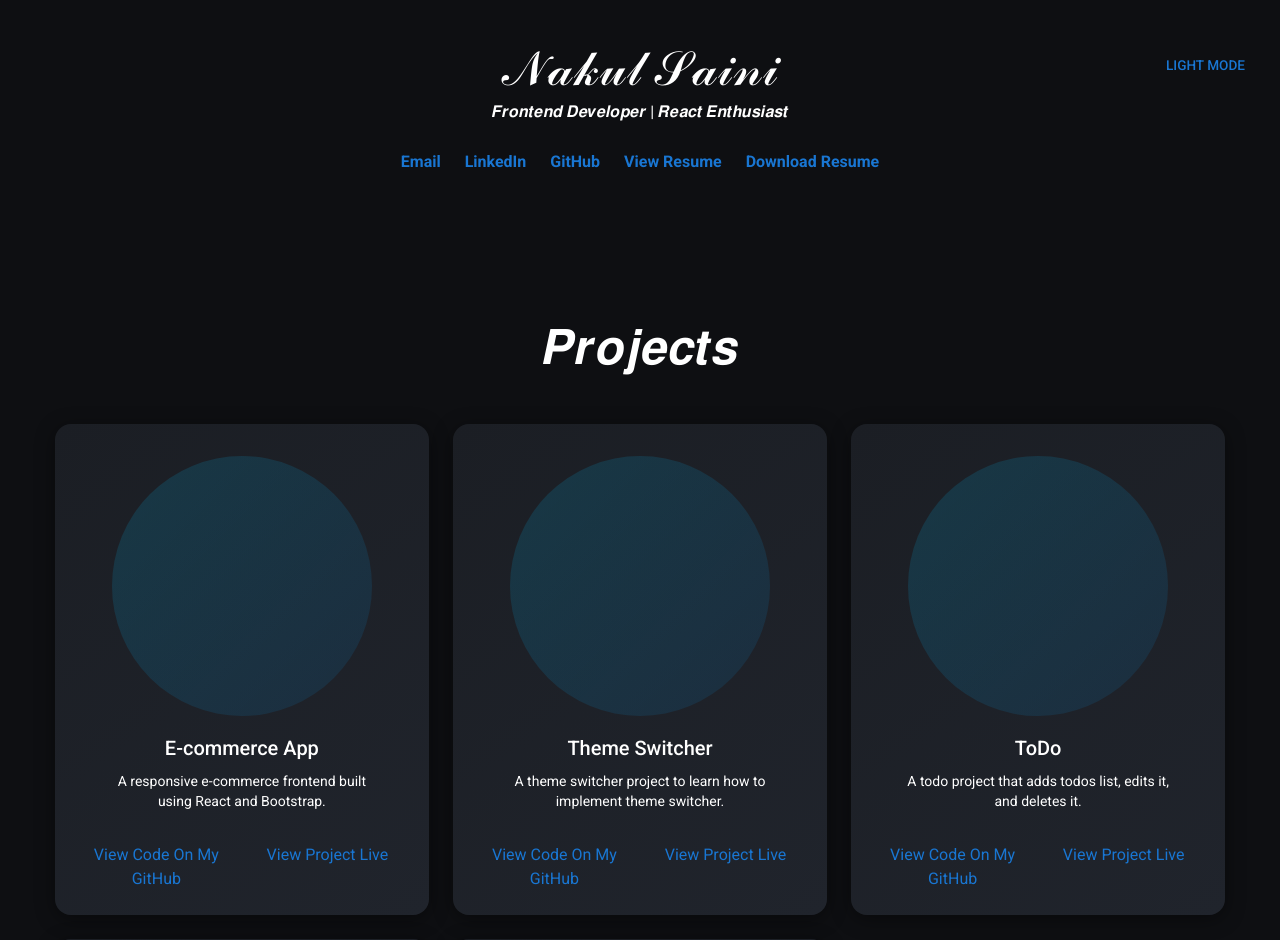
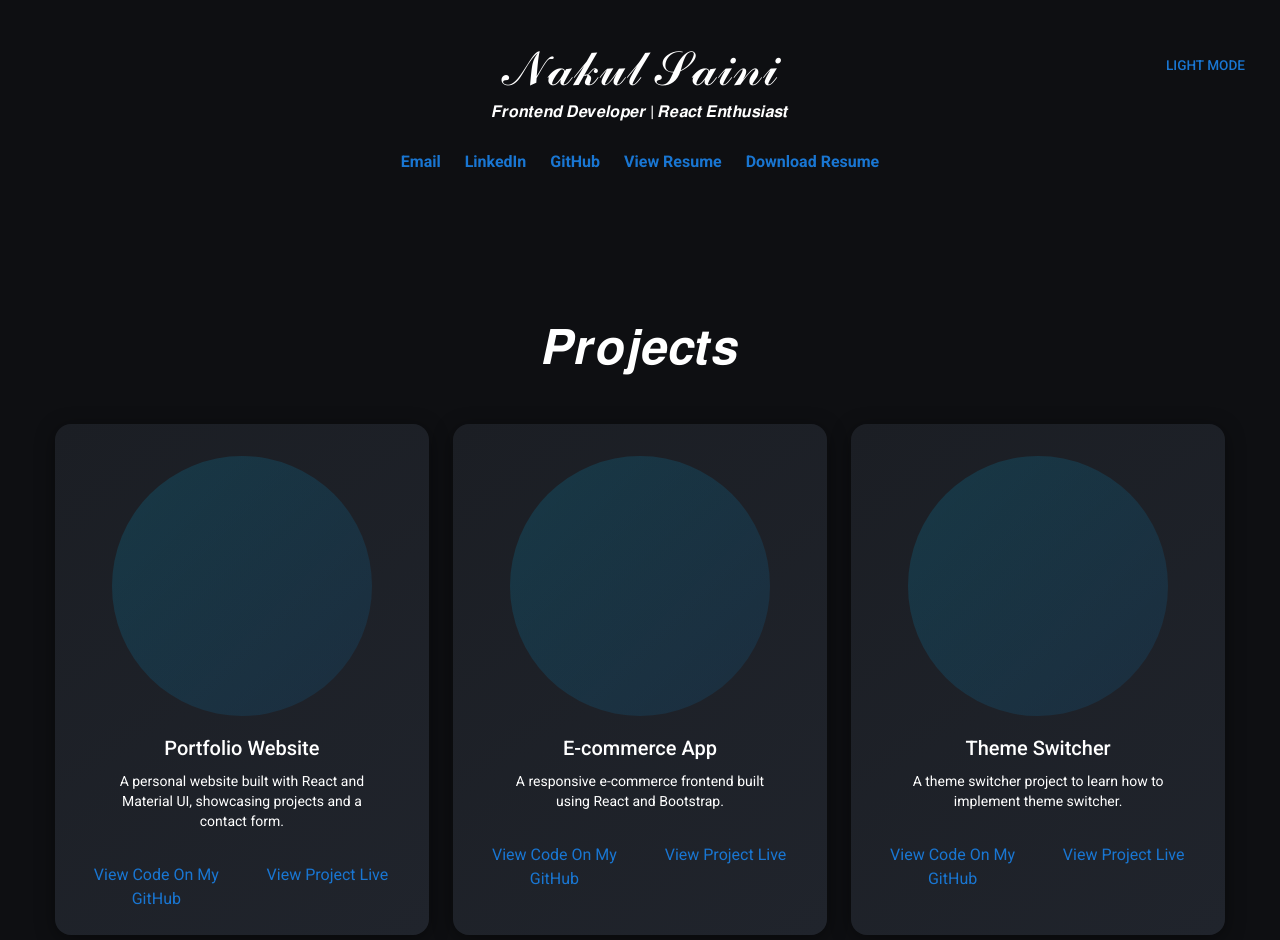
Before and after one commit to nakul-saini404/PortFolio_Site, a React (Vite) app: page / in a window 1280 px wide. Shown: the top 940 px of the page. Built offline with nearby package versions, Linux system fonts and the light colour scheme; some icons are missing; a web font is replaced by a local one.

Commit message:
update project list

```diff
--- a/src/components/Projects.jsx
+++ b/src/components/Projects.jsx
@@ -15,6 +15,13 @@ import CheckCircleIcon from "@mui/icons-material/CheckCircle";
 import AutoAwesomeIcon from "@mui/icons-material/AutoAwesome";
 
 const projects = [
+  {
+    title: "Portfolio Website",
+    desc: "A personal website built with React and Material UI, showcasing projects and a contact form.",
+    icon: <WebIcon />,
+    link: "https://github.com/nakul-saini404/PortFolio_SIte",
+    link2: "https://nakul-saini404.github.io/PortFolio_Site/",
+  },
   {
     title: "E-commerce App",
     desc: "A responsive e-commerce frontend built using React and Bootstrap.",
@@ -50,6 +57,7 @@ const projects = [
     link: "https://github.com/nakul-saini404/PortFolio_SIte",
     link2: "https://nakul-saini404.github.io/PortFolio_Site/",
   },
+
 ];
 
 const Projects = () => {
```
